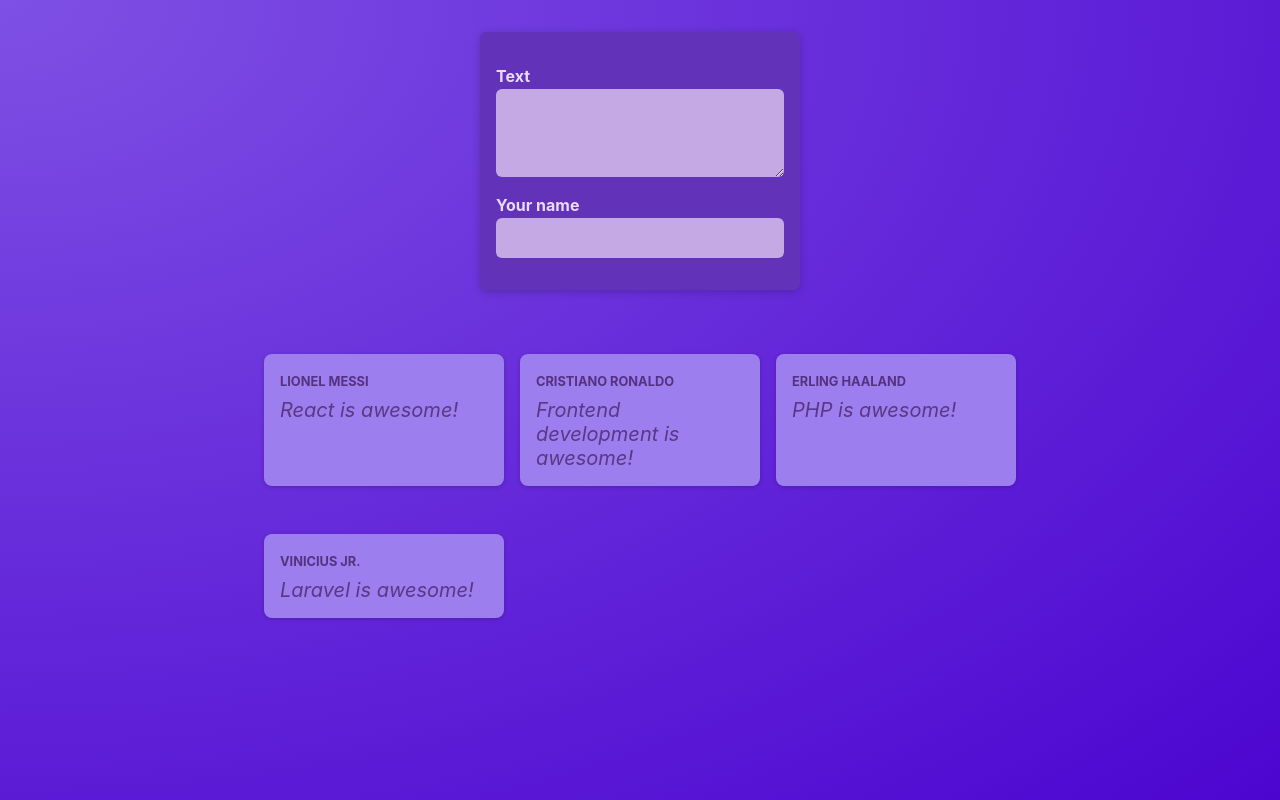
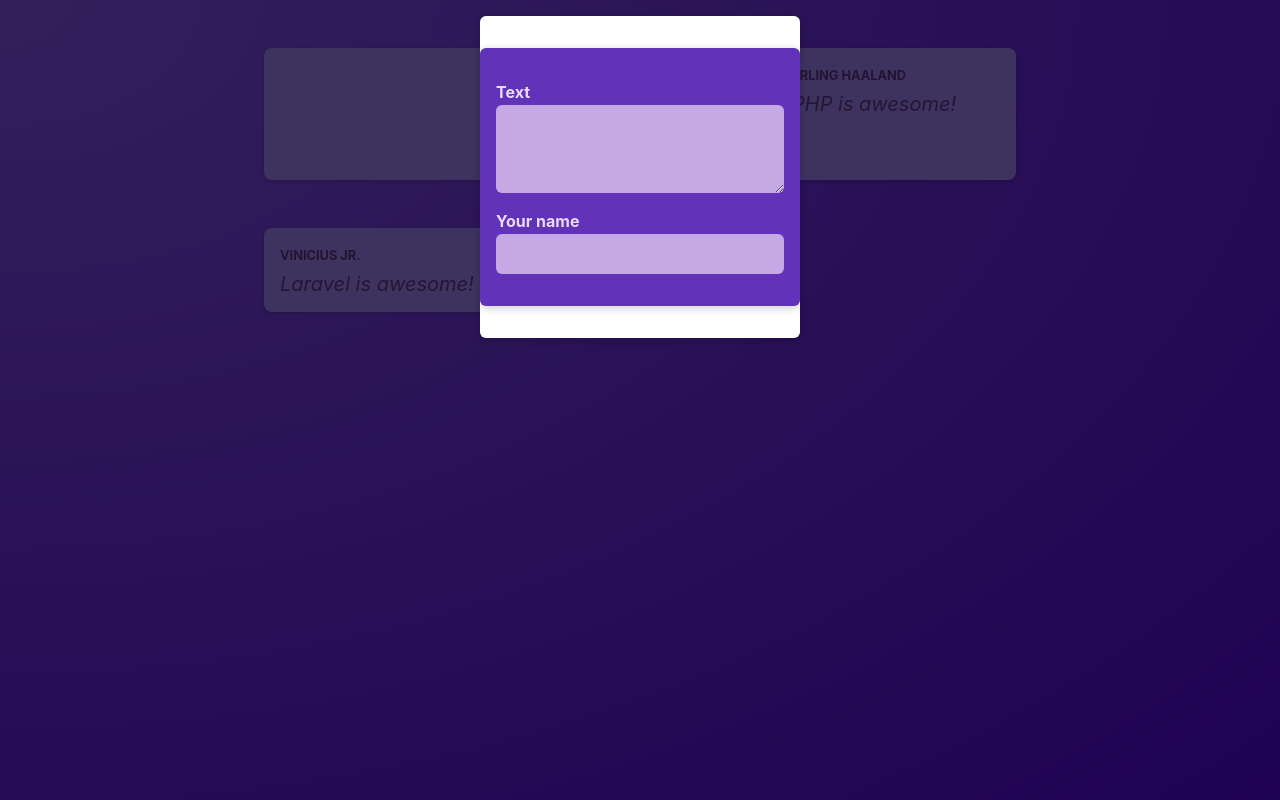
Before and after one commit to aryanataandi/react-poster, a React (Vite) app: page / in a window 1280 px wide. Built offline with nearby package versions, Linux system fonts and the light colour scheme.

Commit message:
feat: add modal component

```diff
--- /dev/null
+++ b/src/components/Modal.jsx
@@ -0,0 +1,14 @@
+import classes from "./Modal.module.css";
+
+function Modal({ children, handleVisibilityModal }) {
+  return (
+    <>
+      <div className={classes.backdrop} onClick={handleVisibilityModal} />
+        <dialog open className={classes.modal}>
+          {children}
+        </dialog>
+    </>
+  );
+}
+
+export default Modal;
--- /dev/null
+++ b/src/components/Modal.module.css
@@ -0,0 +1,18 @@
+.backdrop {
+  position: fixed;
+  top: 0;
+  left: 0;
+  width: 100%;
+  height: 100vh;
+  background-color: rgba(0, 0, 0, 0.6);
+  z-index: 1;
+}
+
+.modal {
+  border: none;
+  border-radius: 6px;
+  box-shadow: 0 2px 8px rgba(0, 0, 0, 0.2);
+  padding: 0;
+  overflow: hidden;
+  z-index: 1;
+}
--- a/src/components/NewPost.jsx
+++ b/src/components/NewPost.jsx
@@ -1,15 +1,15 @@
 import classes from './NewPost.module.css';
 
-function NewPost() {
+function NewPost({ bodyHandleChangeEvent, authorHandleChangeEvent }) {
   return (
     <form className={classes.form}>
       <p>
         <label htmlFor="body">Text</label>
-        <textarea id="body" required rows={3} />
+        <textarea id="body" required rows={3} onChange={bodyHandleChangeEvent} />
       </p>
       <p>
         <label htmlFor="name">Your name</label>
-        <input type="text" id="name" required />
+        <input type="text" id="name" required onChange={authorHandleChangeEvent} />
       </p>
     </form>
   );
--- a/src/components/PostList.jsx
+++ b/src/components/PostList.jsx
@@ -1,17 +1,42 @@
 import Post from "./Post";
 import classes from "./PostList.module.css";
 import NewPost from "./NewPost";
+import { useState } from "react";
+import Modal from "./Modal";
 
 function PostList() {
+  const [modalIsVisible, setModalIsVisible] = useState(true);
+  const [textBody, setTextBody] = useState("");
+  const [textAuthor, setTextAuthor] = useState("");
+
+  const bodyHandleChangeEvent = (event) => {
+    setTextBody(event.target.value);
+  };
+
+  const authorHandleChangeEvent = (event) => {
+    setTextAuthor(event.target.value);
+  };
+
+  const hideModalHandler = () => {
+    setModalIsVisible(false);
+  }
+
   return (
     <>
-    <NewPost />
-    <ul className={ classes.posts }>
-      <Post author="Lionel Messi" body="React is awesome!" />
-      <Post author="Cristiano Ronaldo" body="Frontend development is awesome!" />
-      <Post author="Erling Haaland" body="PHP is awesome!" />
-      <Post author="Vinicius Jr." body="Laravel is awesome!" />
-    </ul>
+      {modalIsVisible && (
+        <Modal handleVisibilityModal={hideModalHandler}>
+          <NewPost
+            bodyHandleChangeEvent={bodyHandleChangeEvent}
+            authorHandleChangeEvent={authorHandleChangeEvent}
+          />
+        </Modal>
+      )}
+      <ul className={classes.posts}>
+        <Post author={ textAuthor } body={ textBody } />
+        <Post author="Cristiano Ronaldo" body="Frontend development is awesome!" />
+        <Post author="Erling Haaland" body="PHP is awesome!" />
+        <Post author="Vinicius Jr." body="Laravel is awesome!" />
+      </ul>
     </>
   );
 }
```
